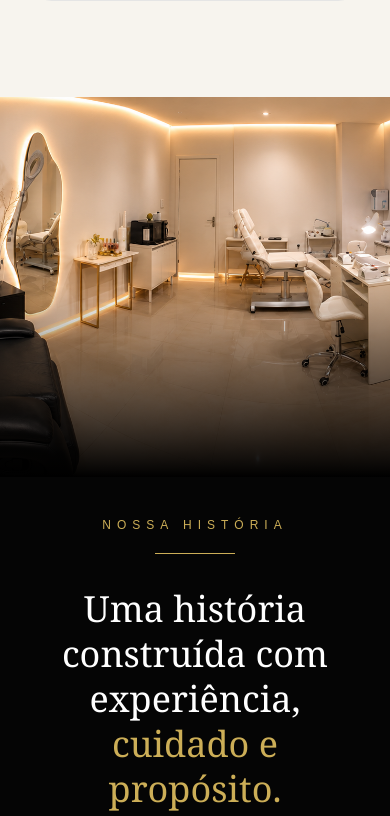
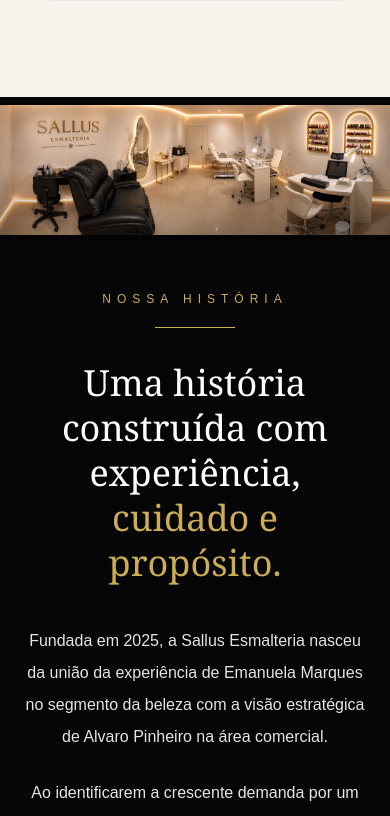
Before and after one commit to gabilouisemkt/sallus-site, a Next.js app: page / in a window 390 px wide. Shown: the part 3584-4400 px from the top of the page. Built offline with nearby package versions, Linux system fonts and the light colour scheme; a web font is replaced by a local one.

Commit message:
Ajusta imagem da historia no celular

```diff
--- a/app/components/About.tsx
+++ b/app/components/About.tsx
@@ -13,22 +13,22 @@
       id="historia"
       className="relative overflow-hidden bg-[#050505] text-white"
     >
-      {/* FOTO NO CELULAR */}
-      <div className="relative h-[380px] w-full overflow-hidden bg-black sm:h-[440px] md:hidden">
+      {/* FOTO COMPLETA NO CELULAR */}
+      <div className="relative aspect-[8/3] w-full md:hidden">
         <Image
           src="/images/espaco.png"
           alt="Espaço interno da Sallus Esmalteria"
           fill
           quality={95}
           sizes="100vw"
-          className="object-cover"
-          style={{ objectPosition: "center center" }}
+          className="object-contain"
+          priority
         />
 
-        <div className="pointer-events-none absolute inset-0 bg-gradient-to-b from-transparent via-transparent to-black" />
+        <div className="pointer-events-none absolute inset-0 bg-gradient-to-t from-black/35 via-transparent to-transparent" />
       </div>
 
-      {/* FOTO DE FUNDO NO COMPUTADOR */}
+      {/* FOTO COMO FUNDO NO COMPUTADOR */}
       <div className="pointer-events-none absolute inset-0 hidden md:block">
         <Image
           src="/images/espaco.png"
@@ -46,7 +46,7 @@
       </div>
 
       {/* CONTEÚDO */}
-      <div className="relative z-10 mx-auto flex max-w-7xl flex-col justify-center px-6 pb-20 pt-10 md:min-h-[850px] md:py-24">
+      <div className="relative z-10 mx-auto flex max-w-7xl flex-col justify-center px-6 pb-20 pt-12 md:min-h-[850px] md:py-24">
         <div className="mx-auto max-w-4xl text-center">
           <p className="mb-5 text-xs uppercase tracking-[6px] text-[#CCAE57]">
             Nossa História
```
